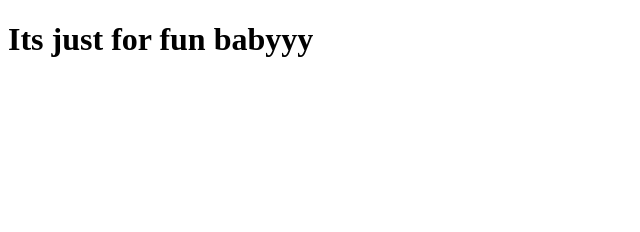
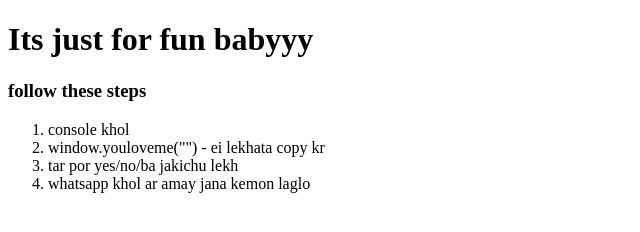
Before and after one commit to SiennaBrook/proposeme, a plain HTML site: page index.html in a window 1280 px wide. Shown: the whole page, without its empty margins (0-640 px from the left). Drawn offline with Linux system fonts and the light colour scheme.

Commit message:
Update index.html

```diff
--- a/index.html
+++ b/index.html
@@ -7,6 +7,14 @@
 </head>
 <body>
     <h1> Its just for fun babyyy</h1>
+
+    <h3>follow these steps</h3>
+    <ol>
+        <li>console khol</li>
+        <li> window.youloveme("")   - ei lekhata copy kr </li>
+        <li>tar por yes/no/ba jakichu lekh</li>
+        <li> whatsapp khol ar amay jana kemon laglo </li>
+    </ol>
     <script>
         function youloveme(hisanswer) {
             var myanswer;
```
